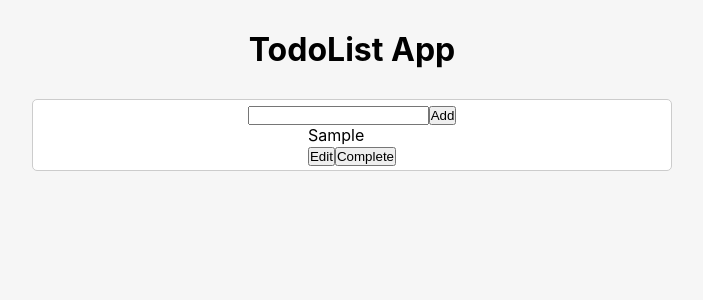
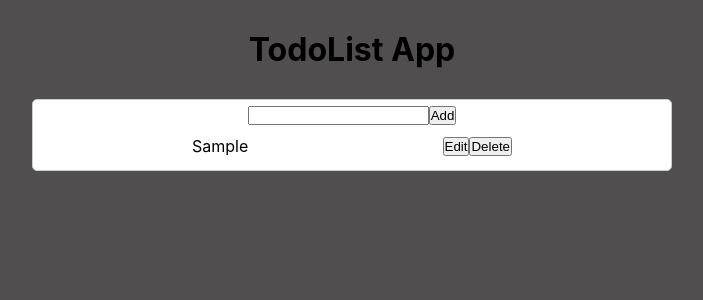
Before and after one commit to seyedmahdihosseinizade/TodoApp, a React (Create React App) app: page / in a window 1280 px wide. Both pictures are taken after typing "Sample" into the empty fields and a click on the button "Add". Shown: the top 300 px of the page, without its empty margins (288-991 px from the left). Built offline with nearby package versions, Linux system fonts and the light colour scheme.

Commit message:
completeTodo

```diff
--- a/src/App.css
+++ b/src/App.css
@@ -23,3 +23,17 @@
   border-radius: 5px;
   padding: 4px;
 }
+
+.todo{
+  display: flex;
+  justify-content: space-between;
+  align-items: center;
+  width: 20rem;
+  margin: 10px;
+}
+
+.completed{
+  text-decoration: line-through;
+  text-decoration-color: crimson;
+
+}
--- a/src/components/Todo.jsx
+++ b/src/components/Todo.jsx
@@ -1,15 +1,15 @@
 
 
-const Todo = ({todo}) => {
+const Todo = ({todo,onComplete}) => {
 
 
 
     return (
-        <div key={todo.id}>
-            <div>{todo.text}</div>
+        <div className="todo" key={todo.id}>
+            <div  onClick={onComplete} className={todo.isCompleted && "completed"} >{todo.text}</div>
             <div>
                 <button>Edit</button>
-                <button>Complete</button>
+                <button >Delete</button>
             </div>
         </div>
     );
--- a/src/components/TodoApp.jsx
+++ b/src/components/TodoApp.jsx
@@ -11,6 +11,17 @@ const TodoApp = () => {
         setTodos([...todos,newTodo])
     }
 
+    const completeTodo = (id) =>{
+        const index = todos.findIndex((todo) => todo.id === id);
+        const selectedTodo = {...todos[index]};
+
+        selectedTodo.isCompleted = !selectedTodo.isCompleted;
+
+        const updatedTodos = [...todos]
+        updatedTodos[index] = selectedTodo
+        setTodos(updatedTodos)
+    }
+
     return (
         <div className="container">
             <TodoForm
@@ -18,6 +29,7 @@ const TodoApp = () => {
             />
             <TodoList
                 todos = {todos}
+                completeHandler = {completeTodo}
             />
         </div>
     );
--- a/src/components/TodoList.jsx
+++ b/src/components/TodoList.jsx
@@ -1,6 +1,6 @@
 import Todo from "./Todo";
 
-const TodoList = ({todos}) => {
+const TodoList = ({todos,completeHandler}) => {
 
 
     const renderTodos = () =>{
@@ -10,6 +10,7 @@ const TodoList = ({todos}) => {
                 <Todo
                     key = {todo.id}
                     todo = {todo}
+                    onComplete = {() => completeHandler(todo.id)}
                 />
             );
         })
--- a/src/index.css
+++ b/src/index.css
@@ -10,5 +10,5 @@ body {
     sans-serif;
   -webkit-font-smoothing: antialiased;
   -moz-osx-font-smoothing: grayscale;
-  background-color: #f6f6f6;
+  background-color: #504e4e;
 }
```
